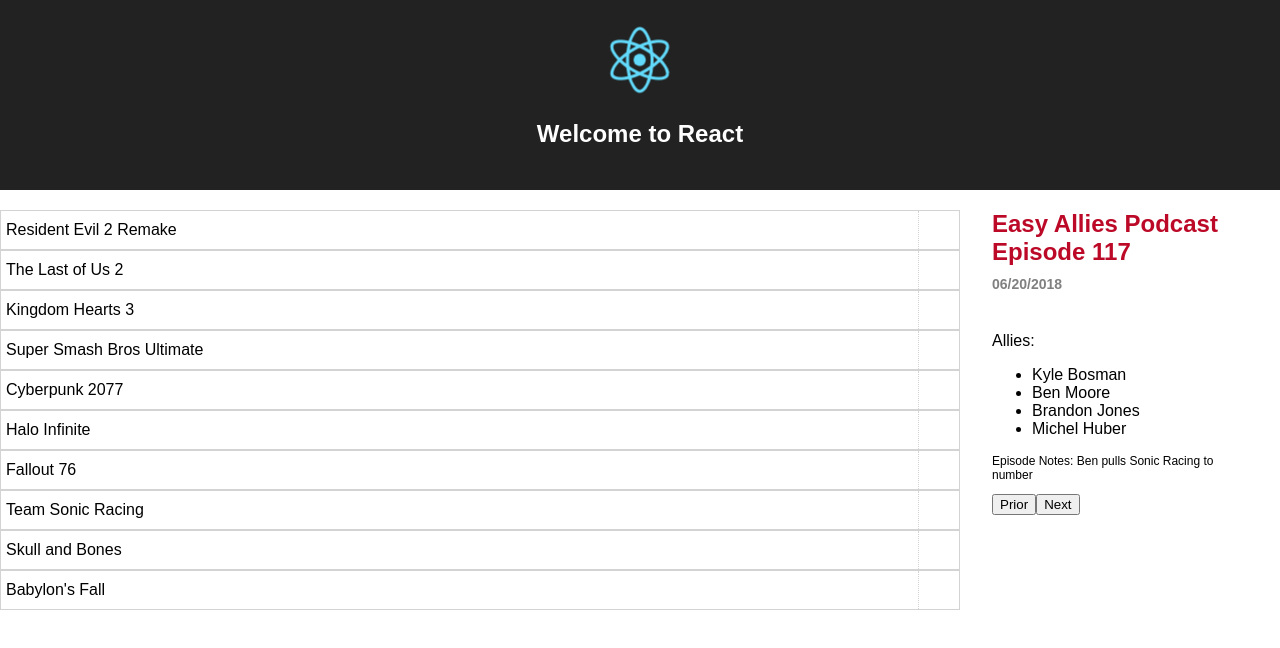
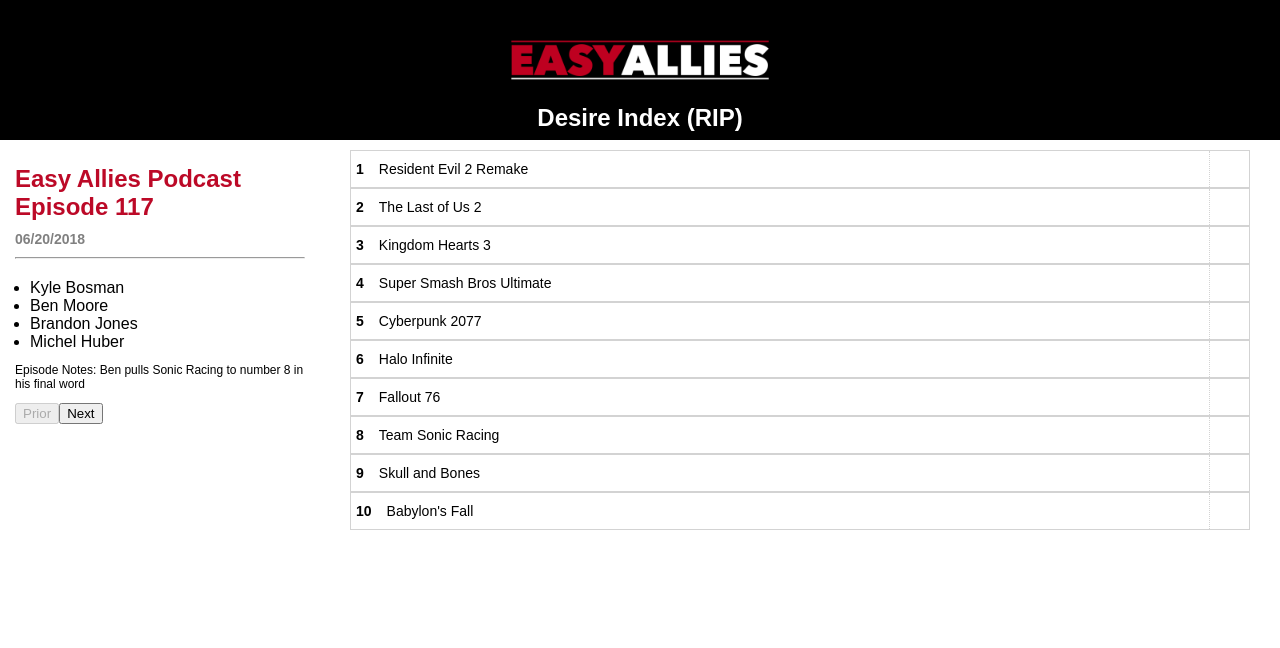
Before and after one commit to tannerbaum/desire-index, a React (Create React App) app: page / in a window 1280 px wide. Shown: the top 648 px of the page. Built offline with nearby package versions, Linux system fonts and the light colour scheme.

Commit message:
css grid foundation

```diff
--- a/src/App.css
+++ b/src/App.css
@@ -1,28 +1,90 @@
+* {
+	box-sizing: border-box;
+}
+
 .App {
-  text-align: center;
+	text-align: left;
+	display: grid;
+	grid-template-rows: 1fr auto;
+	grid-template-columns: auto;
+	grid-auto-flow: row;
+	row-gap: 10px;
+	height: 100vh;
+	overflow: auto;
+}
+
+@media (min-width: 700px) {
+	.App {
+		grid-template-rows: 140px calc(100vh - 170px) 30px;
+		grid-template-columns: 1fr 3fr;
+		grid-auto-flow: column;
+		row-gap: 10px;
+		overflow: none;
+	}
+}
+
+header.App-header {
+	grid-column: 1 / -1;
+	position: fixed;
+	background-color: rgb(168, 41, 41);
+	height: 30px;
+	width: 100vw;
+	padding: 20px;
+	color: white;
+	text-align: center;
 }
 
 .App-logo {
-  animation: App-logo-spin infinite 20s linear;
-  height: 80px;
-}
-
-.App-header {
-  background-color: #222;
-  height: 150px;
-  padding: 20px;
-  color: white;
+	display: none;
 }
 
 .App-title {
-  font-size: 1.5em;
+	font-size: 0.5em;
 }
 
 .App-intro {
-  font-size: large;
+	font-size: large;
 }
 
-@keyframes App-logo-spin {
-  from { transform: rotate(0deg); }
-  to { transform: rotate(360deg); }
+@media (min-width: 700px) {
+	header.App-header {
+		position: initial;
+		background-color: #000;
+		height: 100%;
+	}
+
+	.App-logo {
+		display: inline-block;
+		height: 80px;
+	}
+
+	.App-title {
+		font-size: 1.5em;
+	}
 }
+
+section {
+	grid-row: 2 / -1;
+}
+
+div.episode {
+	margin-top: 50px;
+	grid-row: 1 / 2;
+	padding: 15px;
+}
+
+@media (min-width: 700px) {
+	section {
+		grid-area: 2 / 2 / 3 / -1;
+	}
+
+	div.episode {
+		margin-top: 0px;
+		grid-area: 2 / 1 / -1 / 2;
+		padding: 15px;
+	}
+}
+
+h1 {
+	margin: 0;
+}
--- a/src/App.js
+++ b/src/App.js
@@ -1,41 +1,46 @@
 import React, { Component } from "react";
-import styled from "styled-components";
+// import styled from "styled-components";
 
-import logo from "./logo.svg";
+import logo from "./logo.png";
 import "./App.css";
 import Standings from "./Components/Standings/Standings";
 import EpisodeDetails from "./Components/EpisodeDetails/EpisodeDetails";
 import { timeLine } from "./data/indexTimeLine";
 
-const LeftColumn = styled.div`
-	/* width: 15%;
-	display: inline-block; */
-	display: none;
-`;
+// const LeftColumn = styled.div`
+// 	/* width: 15%;
+// 	display: inline-block; */
+// 	display: none;
+// `;
 
-const MainColumn = styled.div`
-	/* width: 65%; */
-	width: 75%;
-	display: inline-block;
-`;
+// const MainColumn = styled.div`
+// 	/* width: 65%; */
+// 	width: 75%;
+// 	display: inline-block;
+// `;
 
-const RightColumn = styled.div`
-	/* width: 20%; */
-	width: 25%;
-	display: inline-block;
-	vertical-align: top;
-	text-align: left;
+// const RightColumn = styled.div`
+// 	/* width: 20%; */
+// 	width: 25%;
+// 	display: inline-block;
+// 	vertical-align: top;
+// 	text-align: left;
 
-	> div {
-		width: 80%;
-		margin: 0 auto;
-	}
-`;
+// 	> div {
+// 		width: 80%;
+// 		margin: 0 auto;
+// 	}
+// `;
 
 class App extends Component {
 	constructor(props) {
 		super(props);
-		this.state = { thisWeek: 0, lastWeek: -1 };
+		this.state = {
+			thisWeek: 0,
+			lastWeek: -1,
+			atBeginning: true,
+			atEnd: false
+		};
 
 		this.goWeekForward = this.goWeekForward.bind(this);
 		this.goWeekBackward = this.goWeekBackward.bind(this);
@@ -48,7 +53,8 @@
 		this.setState(prevState => {
 			return {
 				thisWeek: prevState.thisWeek - 1,
-				lastWeek: prevState.lastWeek - 1
+				lastWeek: prevState.lastWeek - 1,
+				atBeginning: prevState.thisWeek - 1 === 0 ? true : false
 			};
 		});
 	}
@@ -57,7 +63,8 @@
 		this.setState(prevState => {
 			return {
 				thisWeek: prevState.thisWeek + 1,
-				lastWeek: prevState.lastWeek + 1
+				lastWeek: prevState.lastWeek + 1,
+				atEnd: prevState.thisWeek + 1 === timeLine.length ? true : false
 			};
 		});
 	}
@@ -67,10 +74,9 @@
 			<div className="App">
 				<header className="App-header">
 					<img src={logo} className="App-logo" alt="logo" />
-					<h1 className="App-title">Welcome to React</h1>
+					<h1 className="App-title">Desire Index (RIP)</h1>
 				</header>
-				<LeftColumn>{/* App info */}</LeftColumn>
-				<MainColumn>
+				<section>
 					<Standings
 						gamesThisWeek={timeLine[this.state.thisWeek].games}
 						gamesLastWeek={
@@ -79,19 +85,24 @@
 								: null
 						}
 					/>
-				</MainColumn>
-				<RightColumn>
-					{/* episode info */}
-					<div>
-						<EpisodeDetails
-							episode={timeLine[this.state.thisWeek]}
-						/>
-						<div className="buttons">
-							<button onClick={this.goWeekForward}>Prior</button>
-							<button onClick={this.goWeekBackward}>Next</button>
-						</div>
+				</section>
+				<div className="episode">
+					<EpisodeDetails episode={timeLine[this.state.thisWeek]} />
+					<div className="buttons">
+						<button
+							onClick={this.goWeekForward}
+							disabled={this.state.atBeginning}
+						>
+							Prior
+						</button>
+						<button
+							onClick={this.goWeekBackward}
+							disabled={this.state.atEnd}
+						>
+							Next
+						</button>
 					</div>
-				</RightColumn>
+				</div>
 			</div>
 		);
 	}
--- a/src/Components/EpisodeDetails/EpisodeDetails.js
+++ b/src/Components/EpisodeDetails/EpisodeDetails.js
@@ -1,15 +1,16 @@
-import React, { Component } from "react";
+import React from "react";
+import PropTypes from "prop-types";
 import styled from "styled-components";
-import PropTypes from "prop-types";
 
 const EpisodeInfo = styled.div`
 	h2 {
 		color: #bc0927;
-		margin: 20px 0px 10px 0px;
+		margin-bottom: 10px;
+		margin-top: 0px;
 	}
 
 	h3 {
-		margin: 0 auto 40px auto;
+		margin: 0 auto 0 auto;
 		color: gray;
 		font-size: 14px;
 	}
@@ -17,9 +18,18 @@
 	p.notes {
 		font-size: 12px;
 	}
+
+	ul {
+		margin: 0;
+		padding-left: 15px;
+	}
+
+	hr {
+		margin: 10px 0px 20px 0px;
+	}
 `;
 
-class EpisodeChange extends React.Component {
+class EpisodeDetails extends React.Component {
 	render() {
 		const { episode } = this.props;
 
@@ -27,10 +37,10 @@
 			<EpisodeInfo>
 				<h2>Easy Allies Podcast Episode {episode.episodeNumber}</h2>
 				<h3>{episode.episodeDate}</h3>
-				<p>Allies:</p>
+				<hr />
 				<ul>
 					{episode.allies.map(ally => {
-						return <li>{ally}</li>;
+						return <li key={ally}>{ally}</li>;
 					})}
 				</ul>
 				<p className="notes">Episode Notes: {episode.notes}</p>
@@ -39,8 +49,8 @@
 	}
 }
 
-EpisodeChange.propTypes = {
-	episode: Object
+EpisodeDetails.propTypes = {
+	episode: PropTypes.object
 };
 
-export default EpisodeChange;
+export default EpisodeDetails;
--- a/src/Components/PositionChange/PositionChange.js
+++ b/src/Components/PositionChange/PositionChange.js
@@ -1,6 +1,5 @@
-import React, { Component } from "react";
+import React from "react";
 import styled from "styled-components";
-import PropTypes from "prop-types";
 
 const PositionCell = styled.div`
 	border-left: 1px dotted #d3d3d3;
@@ -49,7 +48,7 @@
 		let positionMarkup;
 
 		if (this.props.value === null) {
-			positionMarkup = <div className="new"> 🆕 </div>;
+			positionMarkup = <div className="new"> ** </div>;
 		} else if (this.props.value > 0) {
 			positionMarkup = (
 				<div className="rose">
--- a/src/Components/Standings/Standings.js
+++ b/src/Components/Standings/Standings.js
@@ -1,14 +1,14 @@
-import React, { Component } from "react";
+import React from "react";
 import styled from "styled-components";
 import PropTypes from "prop-types";
 import PositionChange from "../PositionChange/PositionChange";
 
 const StandingsTable = styled.div`
-	margin-top: 20px;
 	display: flex;
 	flex-direction: column;
 	flex-wrap: wrap;
-	height: 70vh;
+	height: 100%;
+	padding: 0 30px;
 `;
 
 const GameEntry = styled.div`
@@ -21,12 +21,19 @@
 	flex-direction: row;
 	justify-content: space-between;
 
+	--entry-font-size: 14px;
+	font-size: var(--entry-font-size);
+
 	div {
 		display: inline-block;
 	}
 
 	div.gameTitle {
 		padding: 10px 5px;
+		> div:first-child {
+			font-weight: 700;
+			padding-right: 15px;
+		}
 	}
 `;
 
@@ -51,8 +58,11 @@
 			<StandingsTable>
 				{this.props.gamesThisWeek.map((game, index) => {
 					return (
-						<GameEntry>
-							<div className="gameTitle">{game}</div>
+						<GameEntry key={game}>
+							<div className="gameTitle">
+								<div>{index + 1}</div>
+								<div>{game}</div>
+							</div>
 							<PositionChange value={positionchanges[index]} />
 						</GameEntry>
 					);
--- a/src/data/enums.js
+++ b/src/data/enums.js
@@ -28,7 +28,15 @@
 	Anthem: "Anthem",
 	Dmc: "Devil May Cry V",
 	Sekiro: "Sekiro: Shadows Die Twice",
-  RedDead: "Red Dead Redemption 2"
+	RedDead: "Red Dead Redemption 2",
+	Spiderman: "Marvel's Spiderman",
+	Ghost: "Ghost of Tsushima",
+	DQxi: "Dragon Quest XI",
+	Gears: "Gears 5",
+	Cod: "Call of Duty: Black Ops IIII",
+	Forza: "Forza Horizon 4",
+	Tomb: "Shadow of the Tomb Raider",
+	Darksiders: "Darksiders 3"
 };
 
 module.exports = {
--- a/src/data/indexTimeLine.js
+++ b/src/data/indexTimeLine.js
@@ -18,7 +18,7 @@
 			GAMES.SkullAndBones,
 			GAMES.BabylonsFall
 		],
-		notes: "Ben pulls Sonic Racing to number "
+		notes: "Ben pulls Sonic Racing to number 8 in his final word"
 	},
 	{
 		episodeNumber: 118,
@@ -44,6 +44,69 @@
 			GAMES.PokemonLetsGo
 		],
 		notes: ""
+	},
+	{
+		episodeNumber: 119,
+		episodeDate: "07/04/2018",
+		allies: [ALLIES.Bosman, ALLIES.Jones, ALLIES.Huber, ALLIES.Ellis],
+		games: [
+			GAMES.ResidentEvil,
+			GAMES.LastOfUs,
+			GAMES.KingdomHearts,
+			GAMES.RedDead,
+			GAMES.Cyberpunk,
+			GAMES.Spiderman,
+			GAMES.Sekiro,
+			GAMES.Ghost,
+			GAMES.DQxi,
+			GAMES.Control,
+			GAMES.Dmc,
+			GAMES.SmashUltimate,
+			GAMES.Anthem,
+			GAMES.HaloInfinite,
+			GAMES.Fallout,
+			GAMES.SkullAndBones,
+			GAMES.Gears,
+			GAMES.SonicRacing,
+			GAMES.ElderScrolls,
+			GAMES.BabylonsFall,
+			GAMES.Cod,
+			GAMES.PokemonLetsGo
+		],
+		notes: ""
+	},
+	{
+		episodeNumber: 120,
+		episodeDate: "07/11/2018",
+		allies: [ALLIES.Bosman, ALLIES.Jones, ALLIES.Bloodworth],
+		games: [
+			GAMES.ResidentEvil,
+			GAMES.LastOfUs,
+			GAMES.RedDead,
+			GAMES.KingdomHearts,
+			GAMES.Cyberpunk,
+			GAMES.Spiderman,
+			GAMES.Sekiro,
+			GAMES.Ghost,
+			GAMES.DQxi,
+			GAMES.Dmc,
+			GAMES.Control,
+			GAMES.SmashUltimate,
+			GAMES.Forza,
+			GAMES.Anthem,
+			GAMES.HaloInfinite,
+			GAMES.Fallout,
+			GAMES.Tomb,
+			GAMES.SkullAndBones,
+			GAMES.Darksiders,
+			GAMES.Gears,
+			GAMES.SonicRacing,
+			GAMES.ElderScrolls,
+			GAMES.BabylonsFall,
+			GAMES.Cod,
+			GAMES.PokemonLetsGo
+		],
+		notes: "Bloodworth used an 'Everybody Shut Up' to move DMC to 10"
 	}
 ];
 
```
Also changed, not shown: src/logo.png (added), src/logo.svg (deleted). Lines whose indentation alone changed are shown as unchanged.
